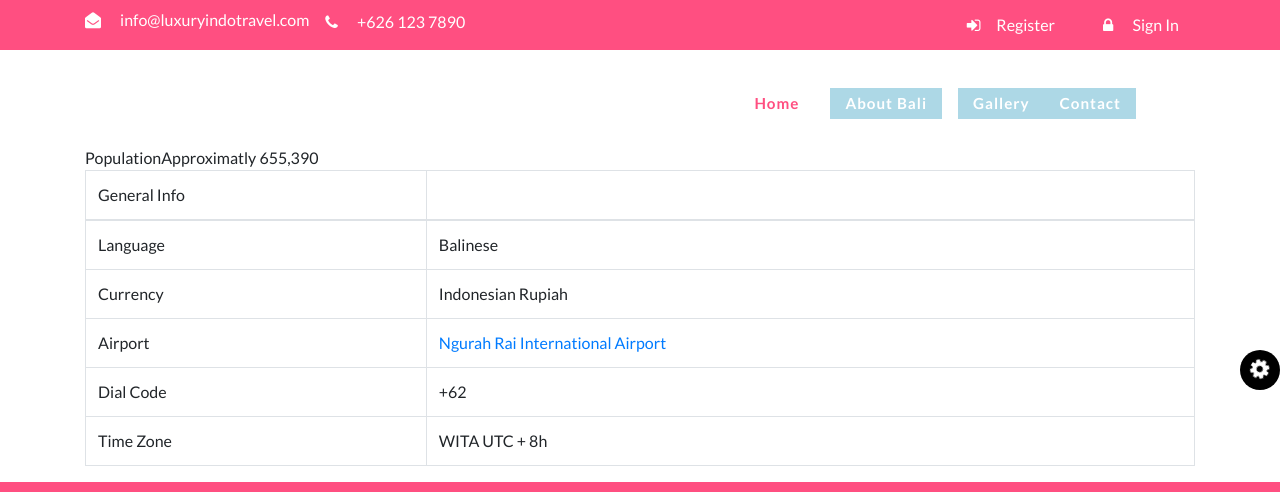
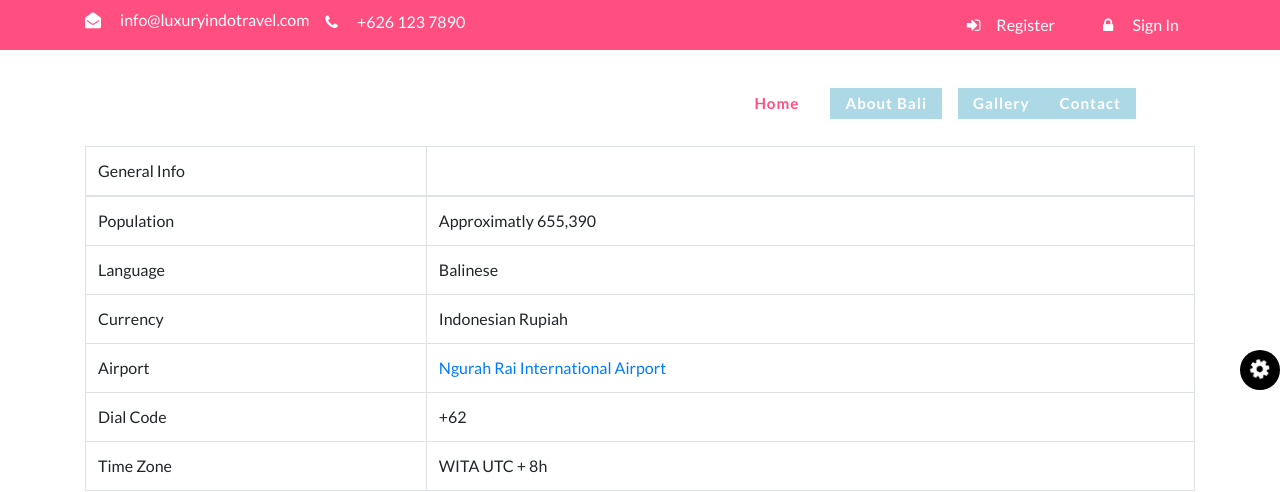
Before and after one commit to Ramjivan/luxury-indo-travel, a plain HTML site: page aboutbali.html in a window 1280 px wide. Shown: the top 492 px of the page. Drawn offline with Linux system fonts and the light colour scheme.

Commit message:
minor text removel

```diff
--- a/aboutbali.html
+++ b/aboutbali.html
@@ -137,8 +137,10 @@
                 </tr>
             </thead>
             <tbody>
-                <tr>Population</tr>
-                <tr>Approximatly 655,390</tr>
+                <tr>
+                    <td>Population</td>
+                    <td>Approximatly 655,390</td>
+                </tr>
                 <tr>
                     <td>Language</td>
                     <td>Balinese</td>
```
Also changed, not shown: index.html (+1 -1 lines).
